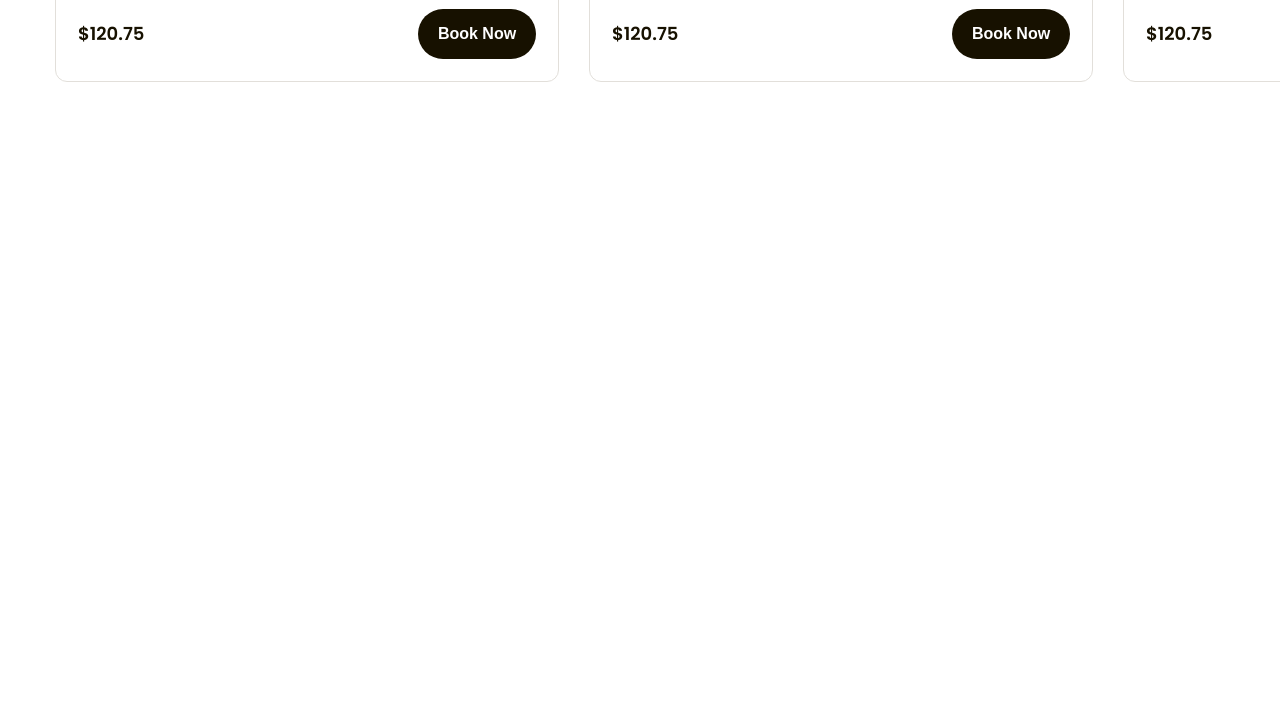
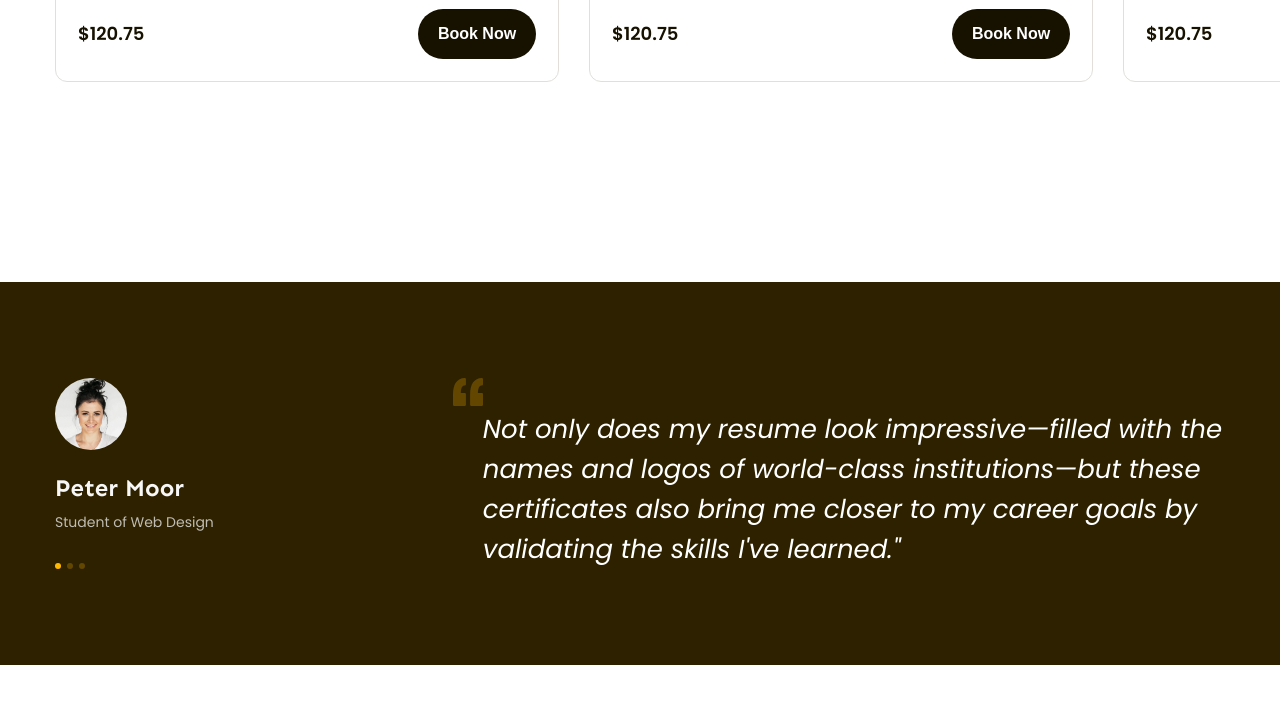
Before and after one commit to vuthithaogiang/du-an-2, a plain HTML site: page index.html in a window 1280 px wide. Shown: the part 1666-2370 px from the top of the page. Drawn offline with Linux system fonts and the light colour scheme.

Commit message:
create feedback quotes

```diff
--- a/assets/css/style.css
+++ b/assets/css/style.css
@@ -68,20 +68,22 @@ a {
 
 }
 
-.line-clamp{
+.line-clamp {
     display: -webkit-box;
     -webkit-line-clamp: var(--line-clamp, 1);
-    -webkit-box-orient: vertical ;
+    -webkit-box-orient: vertical;
     overflow: hidden;
 }
- .line-clamp.line-2{
+
+.line-clamp.line-2 {
     --line-clamp: 2;
 
- }
+}
 
-.break-all{
+.break-all {
     word-break: break-all;
- }
+}
+
 /* header */
 .header {
     background: #FFFCF4;
@@ -374,7 +376,7 @@ a {
     border-radius: 12px;
 }
 
-.popular .course-item:hover{
+.popular .course-item:hover {
     border-color: transparent;
     box-shadow: 0px 18px 36px rgba(0, 0, 0, 0.1);
 
@@ -454,12 +456,95 @@ a {
     color: #171100;
 }
 
-.popular .course-item .book-btn{
+.popular .course-item .book-btn {
     border: none;
 
 }
 
-.popular .course-item .book-btn:hover{
+.popular .course-item .book-btn:hover {
     background-color: #ffb900;
     opacity: 0.9;
 }
+
+/* Feedback */
+
+.feedback {
+    margin-top: 135px;
+    padding: 96px 0;
+    background: #2e2100;
+}
+
+.feedback-list{
+    display: flex;
+    overflow: hidden;
+}
+
+.feedback-item {
+    display: flex;
+    width: 100%;
+    flex-shrink: 0;
+
+}
+
+.feedback-item .avatar {
+    width: 72px;
+    height: 72px;
+    object-fit: cover;
+    border-radius: 50%;
+}
+
+.feedback-item .info .title {
+    font-family: 'Sen';
+    margin-top: 18px;
+    font-weight: 700;
+    font-size: 2.4rem;
+    line-height: 1.42;
+    color: #f7f7f7;
+
+}
+
+.feedback-item .info .desc {
+    margin-top: 4px;
+    font-weight: 400;
+    font-size: 1.4rem;
+    line-height: 1.86;
+
+    color: #BFBCB3;
+}
+
+.feedback-item .info .dots {
+    display: flex;
+    margin-top: 28px;
+    gap: 6px;
+
+}
+
+.feedback-item .dot {
+    width: 6px;
+    height: 6px;
+    border-radius: 50%;
+    background: #634700;
+    cursor: pointer;
+
+}
+.feedback-item .dot.active{
+    background: #ffb900;
+    cursor: default;
+
+}
+
+.feedback-item .content {
+    width: 66%;
+    margin-left: auto;
+}
+
+.feedback-item blockquote {
+    margin-left: 30px;
+    font-weight: 400;
+    font-style: italic;
+    font-size: 2.6rem;
+    line-height: 1.54;
+
+    color: #FFFFFF;
+
+}
--- a/index.html
+++ b/index.html
@@ -232,7 +232,8 @@
                         <div class="info">
                             <div class="head">
 
-                                <h3 class="title"> <a href="#!" class="line-clamp break-all">Web App design Web App design Web App
+                                <h3 class="title"> <a href="#!" class="line-clamp break-all">Web App design Web App
+                                        design Web App
                                         design Web App design</a></h3>
 
                                 <div class="rating">
@@ -258,6 +259,90 @@
 
         </div>
 
+        <!--Feedback  -->
+
+        <div class="feedback">
+            <div class="main-content">
+                <div class="feedback-list">
+                    <!-- Feedback item 1 -->
+                    <div class="feedback-item">
+                        <div class="info">
+                            <img src="./assets/images/avatar-1.jpg" alt="Peter Moor" class="avatar">
+                            <p class="title">Peter Moor</p>
+                            <p class="desc">Student of Web Design</p>
+                            <div class="dots">
+                                <span class="dot active"></span>
+                                <span class="dot"></span>
+                                <span class="dot"></span>
+                            </div>
+
+                        </div>
+
+                        <div class="content">
+                            <img src="./assets/images/open-quots.svg" alt="" class="open-quotes">
+                            <blockquote>
+                                Not only does my resume look impressive—filled with the names and logos of
+                                world-class institutions—but these certificates also bring me closer to my career
+                                goals by validating the skills I've learned."
+                            </blockquote>
+                        </div>
+
+                    </div>
+
+                     <!-- Feedback item 2 -->
+                     <div class="feedback-item">
+                        <div class="info">
+                            <img src="./assets/images/avatar-2.jpg" alt="Peter Moor" class="avatar">
+                            <p class="title">Peter Moor</p>
+                            <p class="desc">Student of Web Design</p>
+                            <div class="dots">
+                                <span class="dot"></span>
+                                <span class="dot active"></span>
+                                <span class="dot"></span>
+                            </div>
+
+                        </div>
+
+                        <div class="content">
+                            <img src="./assets/images/open-quots.svg" alt="" class="open-quotes">
+                            <blockquote>
+                                Not only does my resume look impressive—filled with the names and logos of
+                                world-class institutions—but these certificates also bring me closer to my career
+                                goals by validating the skills I've learned."
+                            </blockquote>
+                        </div>
+
+                    </div>
+
+                     <!-- Feedback item 3 -->
+                     <div class="feedback-item">
+                        <div class="info">
+                            <img src="./assets/images/avatar-3.jpg" alt="Peter Moor" class="avatar">
+                            <p class="title">Peter Moor</p>
+                            <p class="desc">Student of Web Design</p>
+                            <div class="dots">
+                                <span class="dot"></span>
+                                <span class="dot"></span>
+                                <span class="dot active"></span>
+                            </div>
+
+                        </div>
+
+                        <div class="content">
+                            <img src="./assets/images/open-quots.svg" alt="" class="open-quotes">
+                            <blockquote>
+                                Not only does my resume look impressive—filled with the names and logos of
+                                world-class institutions—but these certificates also bring me closer to my career
+                                goals by validating the skills I've learned."
+                            </blockquote>
+                        </div>
+
+                    </div>
+                </div>
+            </div>
+
+        </div>
+
 
     </main>
 
```
Also changed, not shown: assets/images/avatar-1.jpg (added), assets/images/avatar-2.jpg (added), assets/images/open-quots.svg (added), 1 other file.
